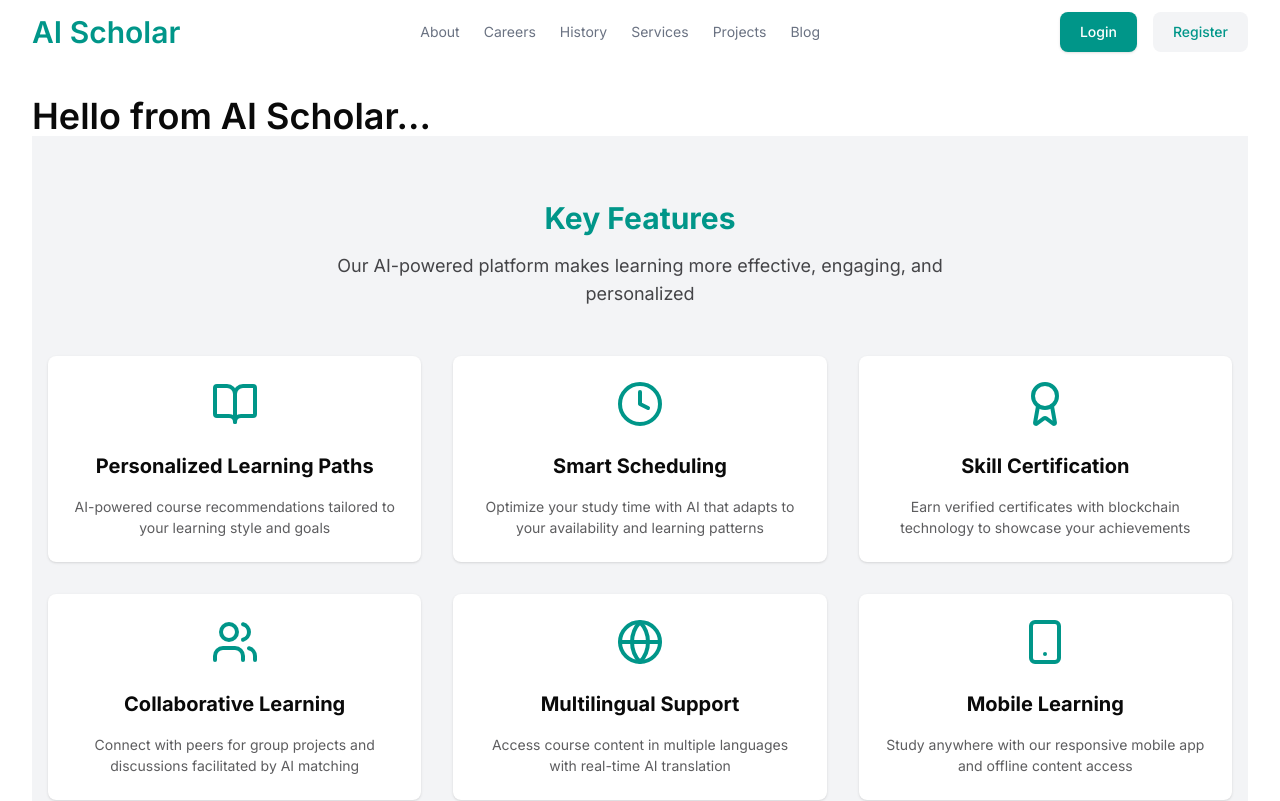
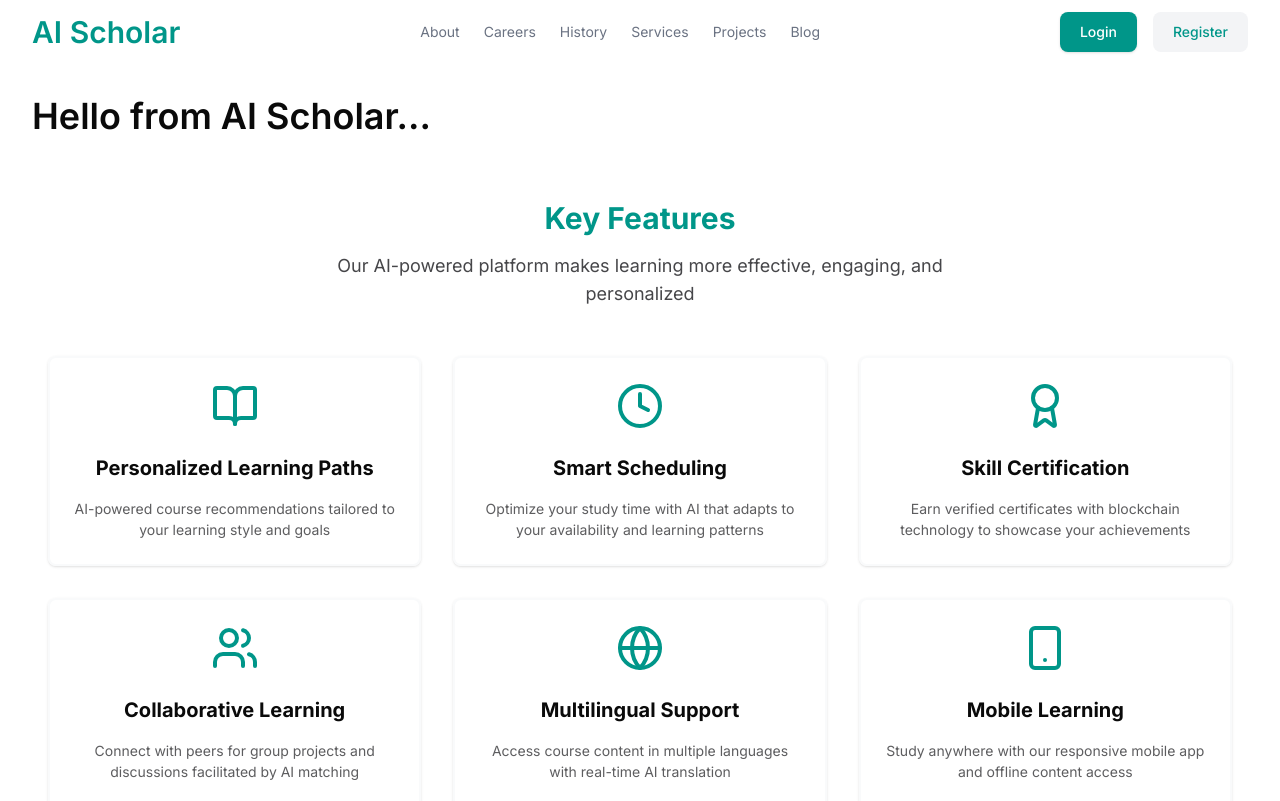
Before and after one commit to SK-Jabed/AI-Scholar, a Next.js app: page / in a window 1280 px wide. Shown: the top 801 px of the page. Built offline with nearby package versions, Linux system fonts and the light colour scheme.

Commit message:
[ADDED] feat: Introduce CardSpotlight component with spotlight and moving dots effects; update Key Features and layout to integrate it

```diff
--- a/src/app/globals.css
+++ b/src/app/globals.css
@@ -5,6 +5,15 @@
 
 /* @plugin "tailwindcss-animate"; */
 
+.bg-dots-pattern {
+    background-image: radial-gradient(circle, rgba(59, 130, 246, 0.5) 1px, transparent 1px);
+    background-size: 15px 15px;
+    animation: dotAnimation 20s linear infinite;
+  }
+  @keyframes dotAnimation {
+    0% { background-position: 0 0; }
+    100% { background-position: 15px 15px; }
+  }
 :root {
   --background: oklch(1 0 0);
   --foreground: oklch(0.145 0 0);
--- a/src/app/layout.js
+++ b/src/app/layout.js
@@ -2,6 +2,7 @@ import { Inter } from "next/font/google";
 import "./globals.css";
 import Navbar from "@/components/shared/Navbar";
 import Footer from "@/components/shared/Footer";
+import { CardSpotlight } from "@/components/ui/CardSpotlight";
 
 const inter = Inter({
   subsets: ["latin"],
@@ -19,7 +20,10 @@ export default function RootLayout({ children }) {
         {/* Header */}
         <Navbar />
         {/* Main Content */}
-        <main className="min-h-screen mx-auto max-w-screen-xl px-4 sm:px-6 lg:px-8 my-8">{children}</main>
+        <CardSpotlight>
+          <main className="min-h-screen mx-auto max-w-screen-xl px-4 sm:px-6 lg:px-8 my-8">{children}</main>
+
+        </CardSpotlight>
         {/* Footer */}
         <Footer />
       </body>
--- a/src/app/page.js
+++ b/src/app/page.js
@@ -5,6 +5,7 @@ import KeyFeatures from "@/components/key_features/KeyFeatures";
 import CourseCategories from "@/components/home/CourseCategories";
 import PopularCourses from "@/components/home/PopularCourses";
 import TestimonialsSection from "@/components/testimonials/TestimonialsSection";
+
 
 export default function Home() {
   return (
@@ -18,6 +19,7 @@ FAQ Section (Accordion with common questions) */}
       <KeyFeatures />
       {/* Student Testimonials Section */}
       <TestimonialsSection />
+
       {/* 3. toDo: Course Categories Section (Cards for different subjects)
 Popular Courses Section (Top-rated courses grid) -by Sushanto kumar
  */}
--- a/src/components/key_features/KeyFeatures.jsx
+++ b/src/components/key_features/KeyFeatures.jsx
@@ -1,10 +1,11 @@
 'use client';
 import { features } from "@/utils/features";
+import { CardSpotlight } from "../ui/CardSpotlight";
 
 const KeyFeatures = () => {
 
   return (
-    <section className="py-16 bg-gray-100">
+    <section className="py-16 ">
       <div className="container mx-auto px-4">
         <div className="text-center mb-12">
           <h2 className="text-3xl font-bold mb-4 text-teal-600">Key Features</h2>
@@ -14,18 +15,22 @@ const KeyFeatures = () => {
         </div>
 
         <div className="grid grid-cols-1 md:grid-cols-2 lg:grid-cols-3 gap-8">
+
           {features.map((feature, index) => (
             <div
               key={index}
-              className="card bg-base-100 shadow  hover:shadow-2xl transition-shadow duration-300"
+              className="card bg-base-100/30 border-2 border-gray-50 shadow  hover:shadow-2xl transition-shadow duration-300"
             >
-              <div className="card-body items-center text-center">
+
+                <div className="card-body items-center text-center">
                 <div className="mb-4">
                   {feature.icon}
                 </div>
                 <h3 className="card-title text-xl font-bold mb-2">{feature.title}</h3>
                 <p className="text-base-content/70">{feature.description}</p>
               </div>
+
+
             </div>
           ))}
         </div>
--- a/src/components/testimonials/TestimonialsSection.jsx
+++ b/src/components/testimonials/TestimonialsSection.jsx
@@ -1,25 +1,27 @@
-'use client';
+"use client";
 
-import { testimonials } from '@/utils/testimonials';
-import  { useEffect, useState, useCallback } from 'react';
+import { testimonials } from "@/utils/testimonials";
+import { useEffect, useState, useCallback } from "react";
 
 const TestimonialsSection = ({
   autoRotateInterval = 5000,
-  sectionBackground = "bg-base-100",
-  cardBackground = "bg-base-200"
+  sectionBackground = "",
+  cardBackground = "bg-base-200",
 }) => {
   const [activeIndex, setActiveIndex] = useState(0);
   const [isAutoRotating, setIsAutoRotating] = useState(true);
 
+  // Navigate to specific slide index
+  const goToSlide = useCallback(
+    (index) => {
+      const newIndex = (index + testimonials.length) % testimonials.length;
+      setActiveIndex(newIndex);
 
-  // Navigate to specific slide index
-  const goToSlide = useCallback((index) => {
-    const newIndex = (index + testimonials.length) % testimonials.length;
-    setActiveIndex(newIndex);
-
-    // Reset auto-rotation timer when manually navigating
-    setIsAutoRotating(true);
-  }, [testimonials.length]);
+      // Reset auto-rotation timer when manually navigating
+      setIsAutoRotating(true);
+    },
+    [testimonials.length]
+  );
 
   // Navigate to next slide
   const nextSlide = useCallback(() => {
@@ -54,10 +56,18 @@ const TestimonialsSection = ({
   const handleMouseLeave = () => setIsAutoRotating(true);
 
   return (
-    <section className={`py-16 ${sectionBackground}`} aria-labelledby="testimonials-heading">
+    <section
+      className={`py-16 ${sectionBackground}`}
+      aria-labelledby="testimonials-heading"
+    >
       <div className="container mx-auto px-4">
         <div className="text-center mb-12">
-          <h2 id="testimonials-heading" className="text-3xl font-bold mb-4 text-teal-600">Student Testimonials</h2>
+          <h2
+            id="testimonials-heading"
+            className="text-3xl font-bold mb-4 text-teal-600"
+          >
+            Student Testimonials
+          </h2>
           <p className="text-lg max-w-2xl mx-auto text-base-content/80">
             Hear from our community of learners about their experiences
           </p>
@@ -72,15 +82,15 @@ const TestimonialsSection = ({
           aria-roledescription="carousel"
           aria-label="Student testimonials"
         >
-          <div
-            className="overflow-hidden rounded-lg shadow-lg"
-          >
+          <div className="overflow-hidden rounded-lg shadow-lg">
             {testimonials.map((testimonial, index) => (
               <div
                 key={testimonial.id}
                 id={`testimonial-${index}`}
                 className={`transition-opacity duration-500 ${
-                  index === activeIndex ? 'block opacity-100' : 'hidden opacity-0'
+                  index === activeIndex
+                    ? "block opacity-100"
+                    : "hidden opacity-0"
                 }`}
                 role="group"
                 aria-roledescription="slide"
@@ -100,11 +110,17 @@ const TestimonialsSection = ({
                       </div>
                     </div>
                     <blockquote>
-                      <p className="text-lg italic mb-6">"{testimonial.text}"</p>
+                      <p className="text-lg italic mb-6">
+                        "{testimonial.text}"
+                      </p>
                       <footer>
                         <cite className="not-italic">
-                          <div className="font-bold text-lg">{testimonial.name}</div>
-                          <div className="text-base-content/70">{testimonial.role}</div>
+                          <div className="font-bold text-lg">
+                            {testimonial.name}
+                          </div>
+                          <div className="text-base-content/70">
+                            {testimonial.role}
+                          </div>
                         </cite>
                       </footer>
                     </blockquote>
@@ -138,7 +154,7 @@ const TestimonialsSection = ({
               <button
                 key={`indicator-${index}`}
                 className={`btn btn-xs btn-circle ${
-                  index === activeIndex ? 'bg-teal-500' : ''
+                  index === activeIndex ? "bg-teal-500" : ""
                 }`}
                 aria-label={`Go to testimonial ${index + 1}`}
                 aria-selected={index === activeIndex}
--- /dev/null
+++ b/src/components/ui/CardSpotlight.jsx
@@ -0,0 +1,68 @@
+"use client";
+// CardSpotlight.jsx
+import React, { useRef, useState } from "react";
+
+const CardSpotlight = ({ children, className = "" }) => {
+  const cardRef = useRef(null);
+  const [position, setPosition] = useState({ x: 0, y: 0 });
+  const [isHovering, setIsHovering] = useState(false);
+
+  const handleMouseMove = (e) => {
+    if (!cardRef.current) return;
+
+    const rect = cardRef.current.getBoundingClientRect();
+    setPosition({
+      x: e.clientX - rect.left,
+      y: e.clientY - rect.top,
+    });
+  };
+
+  const handleMouseEnter = () => setIsHovering(true);
+  const handleMouseLeave = () => setIsHovering(false);
+
+  return (
+    <div
+      ref={cardRef}
+      className={`card bg-base-100  relative  overflow-hidden ${className}`}
+      onMouseMove={handleMouseMove}
+      onMouseEnter={handleMouseEnter}
+      onMouseLeave={handleMouseLeave}
+    >
+      {/* Spotlight effect */}
+      {isHovering && (
+        <div
+          className="absolute inset-0 pointer-events-none transition-opacity duration-300 opacity-100 z-10"
+          style={{
+            background:
+              "radial-gradient(circle 350px at var(--x) var(--y), rgba(0, 150, 137, 0.3), transparent 80%)",
+            "--x": `${position.x}px`,
+            "--y": `${position.y}px`,
+          }}
+        />
+      )}
+
+      {/* Moving dots effect */}
+      {isHovering && <MovingDots />}
+
+      {/* Card content */}
+      <div className="z-20 relative">{children}</div>
+    </div>
+  );
+};
+
+// A simplified version of the dots animation using CSS
+const MovingDots = () => {
+  return (
+    <div className="absolute inset-0 overflow-hidden pointer-events-none z-0">
+      <div className="absolute inset-0 bg-dots-pattern opacity-50"></div>
+    </div>
+  );
+};
+
+
+
+
+
+
+
+export { CardSpotlight };
```
